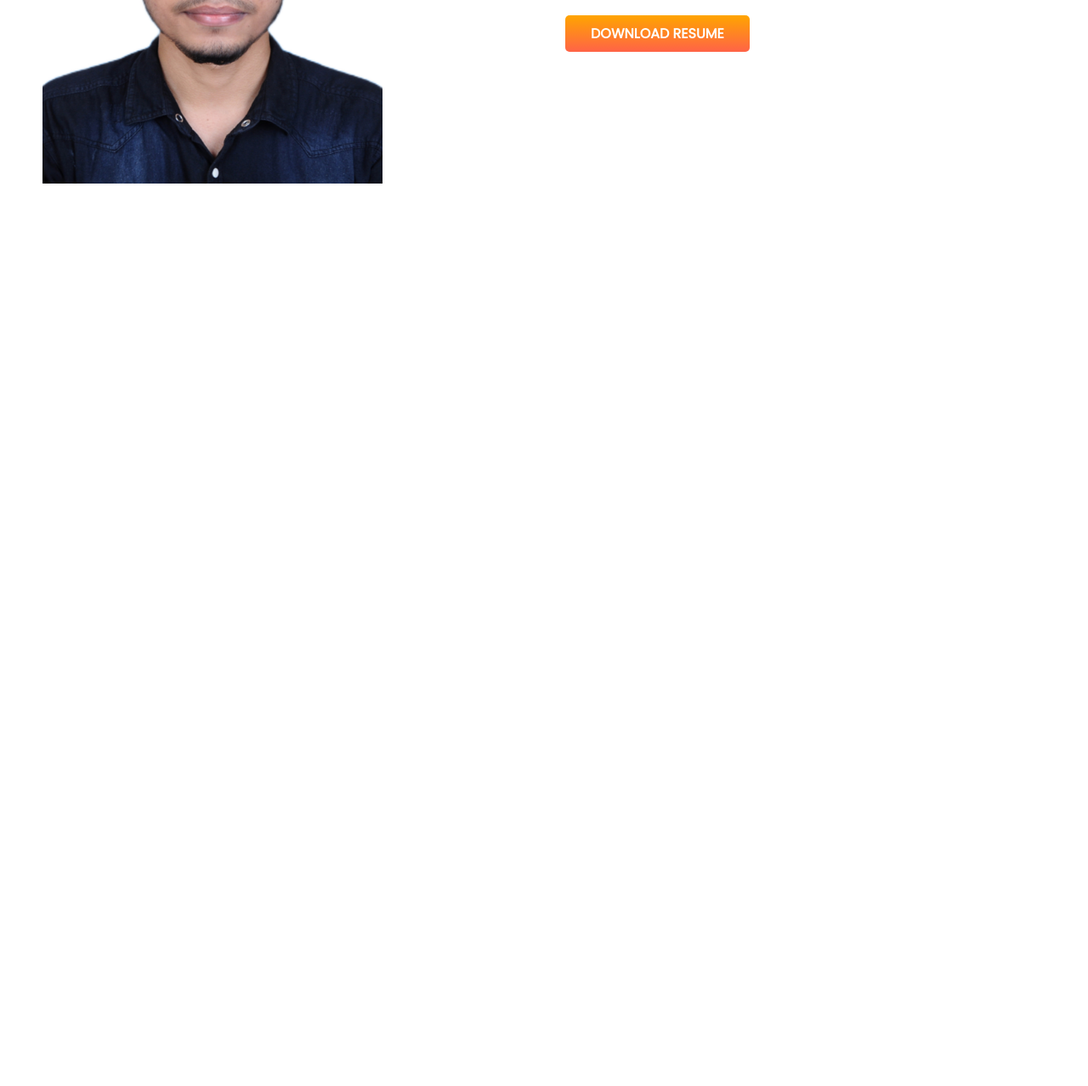
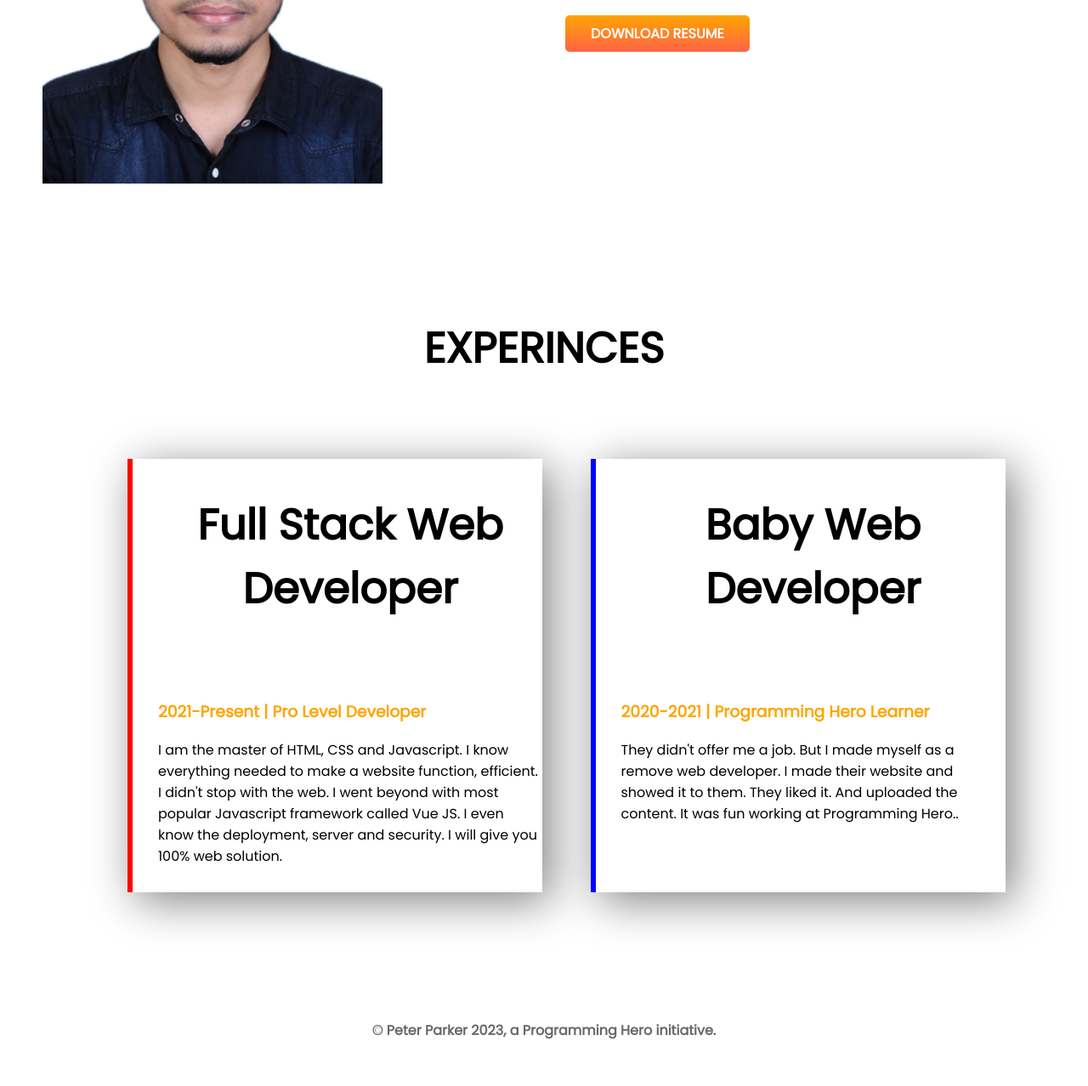
Before and after one commit to maruf-hossain-munna/developer-portfolio, a plain HTML site: page index.html in a window 1280 px wide. Shown: the part 936-2214 px from the top of the page at 85% size. Before the commit the page ends 1159 px from the top, so only its background shows below. Drawn offline with Linux system fonts and the light colour scheme.

Commit message:
new added

```diff
--- a/index.html
+++ b/index.html
@@ -12,7 +12,7 @@
 
 </head>
 <body>
-    <section class="top-banner">
+    <section class="top-banner flexible">
 
         <div class="left-div">
             <h1> Welcome to</h1>
@@ -32,14 +32,14 @@
         </div>
     </section>
 
-    <section class="drm-big">
+    <section class="drm-big flexible">
 
         <div class="left-drm">
             <img src="images/munna.jpg" alt="">
 
         </div>
 
-        <div class="right-drm">
+        <div class="right-drm ">
             <h1> Dream Big </h1>
             <h3> Become a web developer </h3>
             <p> I already learned the basic HTML and CSS. I can build any simple website. I can even teach my grandma how to make simple
@@ -50,5 +50,36 @@
         </div>
 
     </section>
+
+
+    <section class="experinces">
+
+        <h1 class="h11"> EXPERINCES </h1>
+
+        <div class="card flexible">
+
+            <div class="left-card ">
+                <h1> Full Stack Web Developer</h1>
+                <h3> <span> 2021-Present | Pro Level Developer</span></h3>
+                <p> I am the master of HTML, CSS and Javascript. I know everything needed to make a website function, efficient. I didn't
+                stop with the web. I went beyond with most popular Javascript framework called Vue JS. I even know the deployment,
+                server and security. I will give you 100% web solution.</p>
+
+            </div>
+
+            <div class="right-card ">
+                <h1> Baby Web Developer</h1>
+                <h3> <span> 2020-2021 | Programming Hero Learner</span></h3>
+                <p> They didn't offer me a job. But I made myself as a remove web developer. I made their website and showed it to them.
+                They liked it. And uploaded the content. It was fun working at Programming Hero..</p>
+
+            </div>
+        </div>
+
+
+
+    </section>
+
+    <h6> © Peter Parker 2023, a Programming Hero initiative.</h6>
 </body>
 </html>
--- a/style.css
+++ b/style.css
@@ -7,8 +7,9 @@ h1{
     color: black;
 }
 
-section{
+.flexible{
     display: flex;
+
 }
 span{
     color: orange;
@@ -76,3 +77,40 @@ a{
     width: 50%;
 
 }
+
+.card{
+    padding-left: 150px;
+    margin-bottom: 150px;
+}
+.left-card{
+    width: 40%;
+    border-left: red solid 6px;
+    padding-left: 30px;
+    box-shadow: 10px 10px 50px gray;
+
+}
+.right-card{
+    width: 40%;
+    margin-left: 5%;
+    border-left: blue solid 6px;
+    box-shadow: 10px 10px 50px gray;
+    padding-left: 30px;
+
+}
+
+.experinces{
+    margin-top: 150px;
+}
+.experinces h1{
+    text-align: center;
+    padding-bottom: 50px;
+}
+
+
+h6{
+    text-align: center;
+    font-size: 16px;
+    color: #696969;
+    padding-bottom: 50px;
+
+}
```
